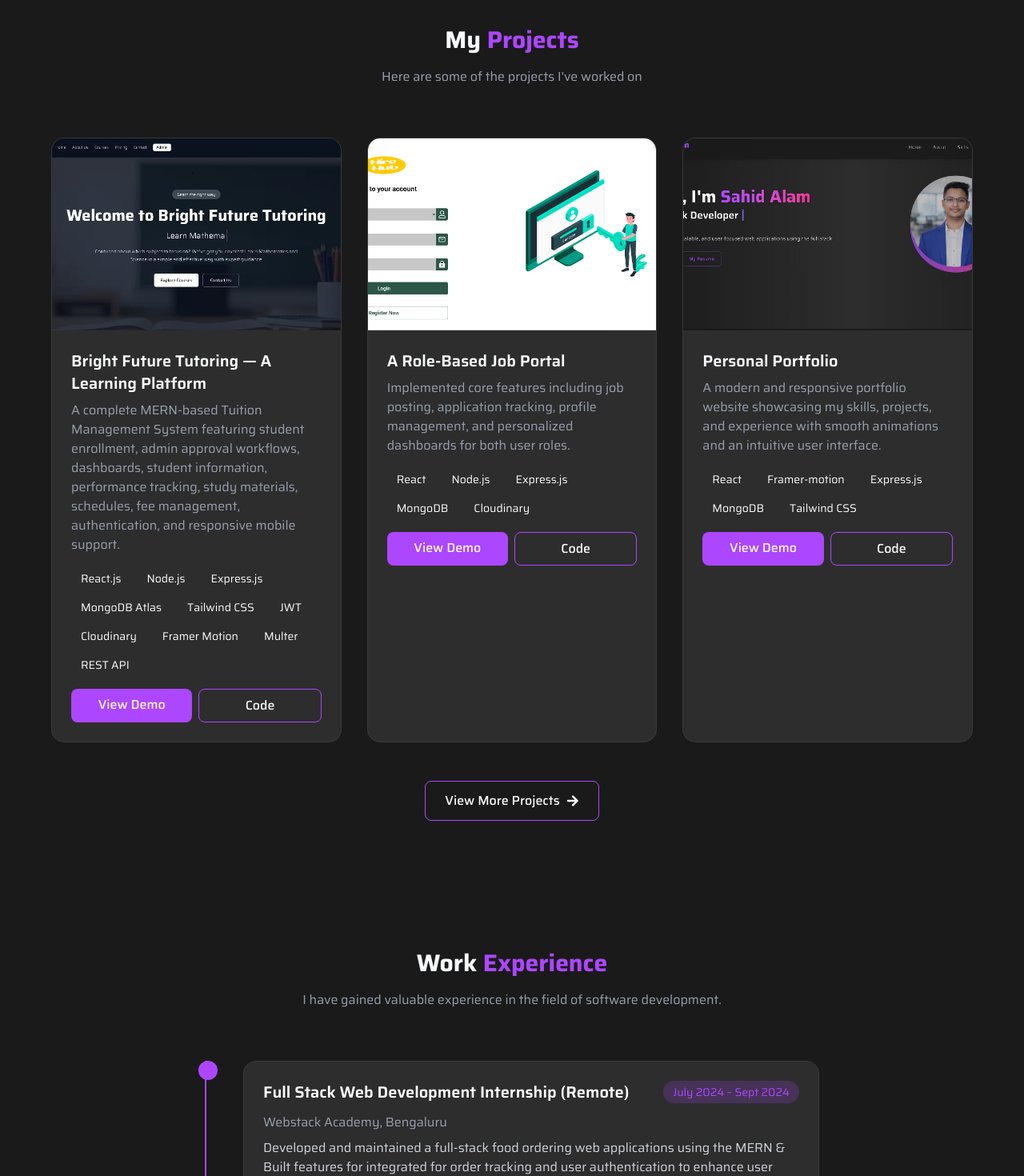
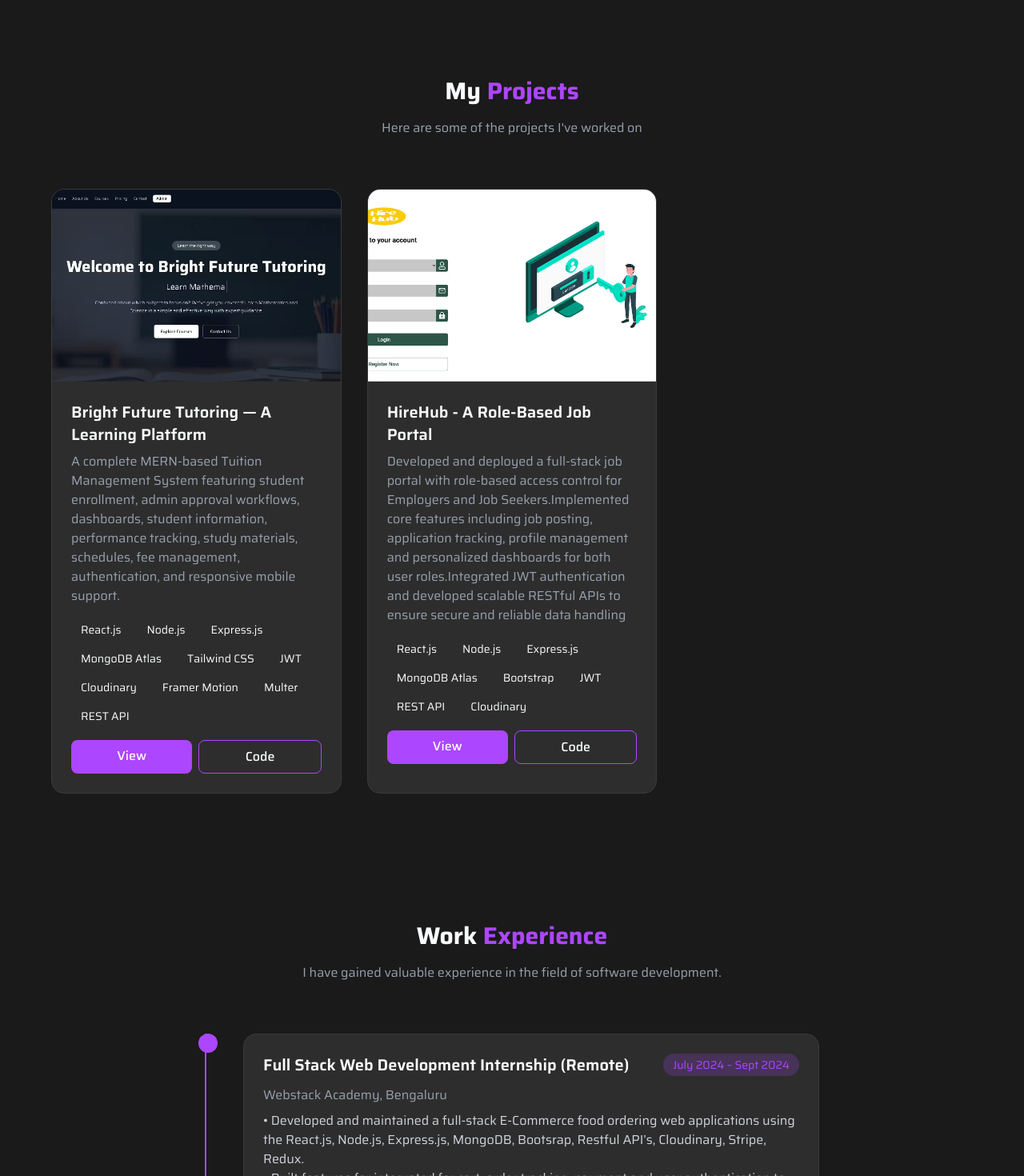
Before and after one commit to sahidalam000/Personal-Portfolio-web, a React (Vite) app in the folder Frontend/: page / in a window 1280 px wide. Shown: the part 3462-4932 px from the top of the page at 80% size. Built offline with nearby package versions, Linux system fonts and the light colour scheme.

Commit message:
Update frontend

```diff
--- a/Frontend/src/assets/assets.js
+++ b/Frontend/src/assets/assets.js
@@ -48,13 +48,13 @@ export const skills = [
     title: 'Frontend Development',
     icon: FaReact,
     description: 'Building responsive and interactive user interfaces with modern frameworks.',
-    tags: ['JavaScript','React.js', 'Tailwind CSS', 'Redux', ]
+    tags: ['JavaScript','React.js', 'Tailwind CSS', 'Bootstrap', 'Redux', 'Axios', 'Framer Motion', 'Material UI']
   },
   {
     title: 'Backend Development',
     icon: FaServer,
     description: 'Creating robust server-side applications and RESTful APIs.',
-    tags: ['Node.js', 'Express.js', 'Rest API', ]
+    tags: ['Node.js', 'Express.js', 'REST APIs', 'JWT Authentication',  'Multer']
   },
   {
     title: 'Database Management',
@@ -78,7 +78,7 @@ export const skills = [
     title: 'Tools & Technologies',
     icon: FaTools,
     description: 'Essential tools and technologies I use in my development workflow.',
-    tags: ['Git & GitHub', 'VS Code', 'Postman', 'Figma']
+    tags: ['Git & GitHub', 'VS Code', 'Postman', 'npm', 'Cloudinary', 'Stripe', 'MS Office']
   }
 ];
 
@@ -95,23 +95,23 @@ export const projects = [
     code: "https://github.com/sahidalam000/Tuition-Management-System.git",
   },
   {
-    title: "A Role-Based Job Portal",
-    description: " Implemented core features including job posting, application tracking, profile management, and personalized dashboards for both user roles.",
+    title: "HireHub - A Role-Based Job Portal",
+    description: "Developed and deployed a full-stack job portal with role-based access control for Employers and Job Seekers.Implemented core features including job posting, application tracking, profile management and personalized dashboards for both user roles.Integrated JWT authentication and developed scalable RESTful APIs to ensure secure and reliable data handling",
     image: hireImg,
-    tech: ["React", "Node.js", "Express.js", "MongoDB", "Cloudinary"],
+    tech: ["React.js", "Node.js", "Express.js", "MongoDB Atlas", "Bootstrap", "JWT", "REST API", "Cloudinary"],
     icons: [FaVuejs, FaFire, FaCloud , FaDatabase],
     demo: "https://role-based-job-portal.vercel.app/",
     code: "https://github.com/sahidalam000/Role-Based-Job-Portal.git",
   },
-  {
-    title: "Personal Portfolio ",
-    description: "A modern and responsive portfolio website showcasing my skills, projects, and experience with smooth animations and an intuitive user interface.",
-    image: folioImg,
-    tech: ["React", "Framer-motion", "Express.js", "MongoDB", "Tailwind CSS",],
-    icons: [FaReact, FaDatabase],
-    demo: "https://personal-portfolio-web-woad.vercel.app/",
-    code: "https://github.com/sahidalam000/Personal-Portfolio-web.git",
-  },
+  // {
+  //   title: "Personal Portfolio ",
+  //   description: "A modern and responsive portfolio website showcasing my skills, projects, and experience with smooth animations and an intuitive user interface.",
+  //   image: folioImg,
+  //   tech: ["React", "Framer-motion", "Express.js", "MongoDB", "Tailwind CSS",],
+  //   icons: [FaReact, FaDatabase],
+  //   demo: "https://personal-portfolio-web-woad.vercel.app/",
+  //   code: "https://github.com/sahidalam000/Personal-Portfolio-web.git",
+  // },
   // {
   //   title: "Portfolio Website",
   //   description: "A personal portfolio to showcase projects, skills, and blogs with dark/light mode support.",
@@ -148,17 +148,17 @@ export const workData = [
     company: "Webstack Academy, Bengaluru ",
     duration: "July 2024 – Sept 2024",
     description:
-      "Developed and maintained a full-stack food ordering web applications using the MERN & Built features for integrated for order tracking and user authentication to enhance user engagement and data security.",
+      "• Developed and maintained a full-stack E-Commerce food ordering web applications using the React.js, Node.js, Express.js, MongoDB, Bootsrap, Restful API’s, Cloudinary, Stripe, Redux. " ,
     color: "purple"
   },
-  {
-    role: "Web Development Summer Internship (Remote)",
-    company: "Prodigy Infotech, Mumbai",
-    duration: "July 2024 – Aug 2024",
-    description:
-      "Developed personal portfolio website using HTML, CSS & JavaScript & Built a functional stopwatch web app featuring start, stop & reset controls, improving DOM manipulation & JavaScript proficiency.",
-    color: "pink"
-  },
+  // {
+  //   role: "Web Development Summer Internship (Remote)",
+  //   company: "Prodigy Infotech, Mumbai",
+  //   duration: "July 2024 – Aug 2024",
+  //   description:
+  //     "Developed personal portfolio website using HTML, CSS & JavaScript & Built a functional stopwatch web app featuring start, stop & reset controls, improving DOM manipulation & JavaScript proficiency.",
+  //   color: "pink"
+  // },
   // {
   //   role: "Junior Developer",
   //   company: "StartUp Ventures",
--- a/Frontend/src/components/About.jsx
+++ b/Frontend/src/components/About.jsx
@@ -171,7 +171,7 @@ const About = () => {
           </p>
 
           <p className='text-white/60 text-sm mt-1'>
-            Percentage: <span className='font-semibold text-white'>84%</span>
+            Percentage: <span className='font-semibold text-white'>83%</span>
           </p>
 
         </div>
--- a/Frontend/src/components/Hero.jsx
+++ b/Frontend/src/components/Hero.jsx
@@ -15,7 +15,9 @@ const Hero = () => {
       <div className='container mx-auto px-6 flex flex-col md:flex-row items-center justify-between'>
 
          {/* left side content */}
-
+<br />
+<br />
+ <br />
        <div className='md:w-1/2 mb-10 md:mb-0'>
          <h1 className='text-4xl md:text-6xl font-bold mb-4'>
             Hello, I'm <span className='bg-gradient-to-r from-purple-500 to-pink-500 bg-clip-text text-transparent'> Sahid Alam</span>
@@ -24,15 +26,15 @@ const Hero = () => {
          <h2 className='text-2xl md:text-4xl font-semibold mb-6 typewriter'>
             Full Stack Developer
          </h2>
-         <br />
+
 
          <p className='text-lg text-gray-300 mb-8'>
             I build efficient, scalable, and user-focused web applications using the full stack.
          </p>
-
+      <br />
          <div className='flex space-x-4'>
             <a href="#projects" className='px-6 py-3 bg-purple-500 rounded-lg font-medium hover:bg-purple-700 transition duration-300'>View Work</a>
-            <a href="/Hairesume.pdf" target='_blank' rel='noopener noreferrer' className='px-6 py-3 border border-purple-500 text-purple-500 rounded-lg font-medium hover:bg-purple-500/20 transition duration-300'>My Resume</a>
+            <a href="/resumeSahid.pdf" target='_blank' rel='noopener noreferrer' className='px-6 py-3 border border-purple-500 text-purple-500 rounded-lg font-medium hover:bg-purple-500/20 transition duration-300'>My Resume</a>
          </div>
        </div>
 
--- a/Frontend/src/components/ProjectCard.jsx
+++ b/Frontend/src/components/ProjectCard.jsx
@@ -17,7 +17,7 @@ const ProjectCard = ({title, description, image, tech, code, demo}) => {
 
         <div className='flex gap-2'>
             <a href={demo} target="_blank" rel="noopener noreferrer" className='flex-1 text-center px-4 py-2 bg-purple-500 rounded-lg font-medium hover:bg-purple-700 transition duration-300'>
-            View Demo
+            View
             </a>
 
            <a href={code} target="_blank" rel="noopener noreferrer" className='flex-1 text-center px-4 py-2 border border-purple-500 rounded-lg font-medium hover:bg-purple-500/20 transition duration-300'>
--- a/Frontend/src/components/Projects.jsx
+++ b/Frontend/src/components/Projects.jsx
@@ -34,12 +34,12 @@ const Projects = () => {
                }
             </div>
 
-             <div className='text-center mt-12'>
+             {/* <div className='text-center mt-12'>
                  <a href="#" className='inline-flex items-center px-6 py-3 border border-purple-500 rounded-lg font-medium hover:bg-purple-500/20 transition duration-300'>
                     <span>View More Projects</span>
                     <FaArrowRight className='ml-2 '/>
                  </a>
-             </div>
+             </div> */}
 
         </div>
 
--- a/Frontend/src/components/Work.jsx
+++ b/Frontend/src/components/Work.jsx
@@ -69,6 +69,10 @@ const Work = () => {
   {/* Description */}
   <p className='text-gray-300'>
     {data.description}
+    <br />
+    • Built features for integrated for cart, order tracking, payment and user authentication to enhance user engagement and
+data security.
+
   </p>
 
 </div>
```
Also changed, not shown: 1 other file (tests, documents, lock files or other folders).
